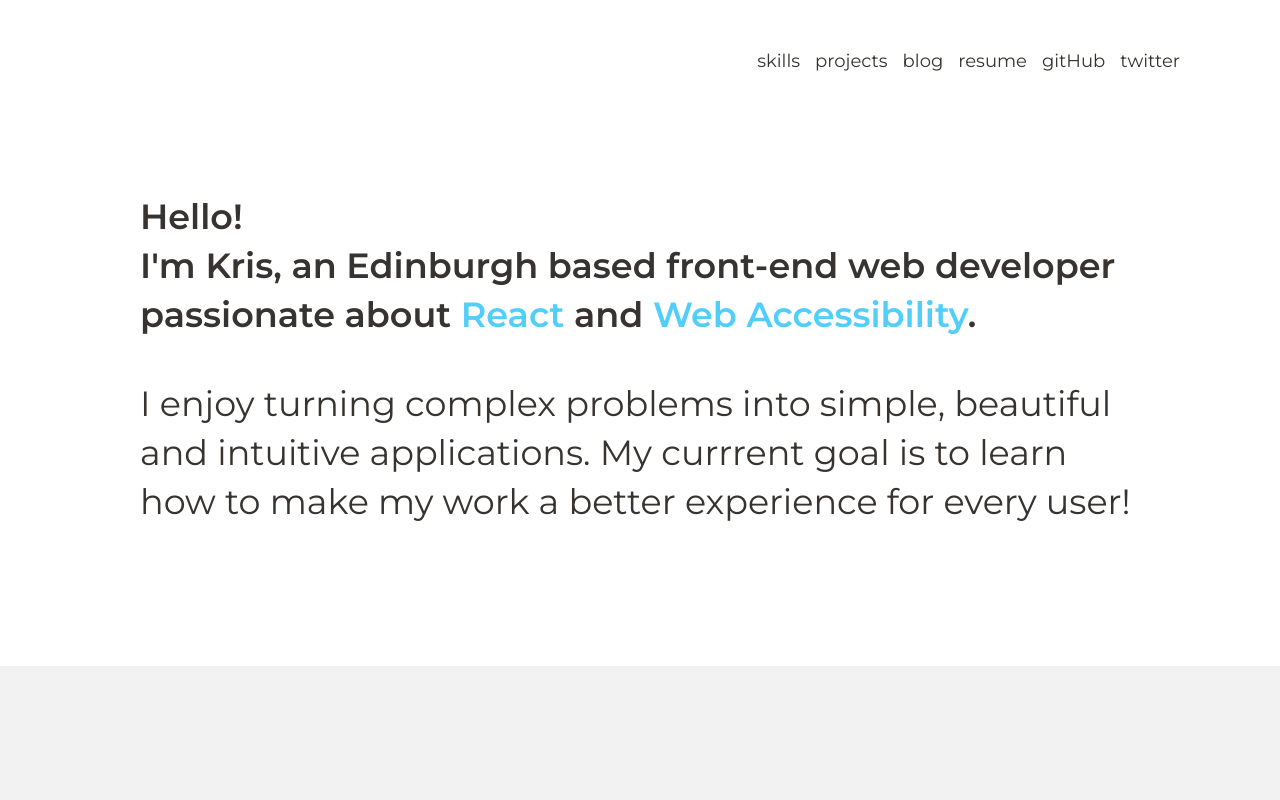
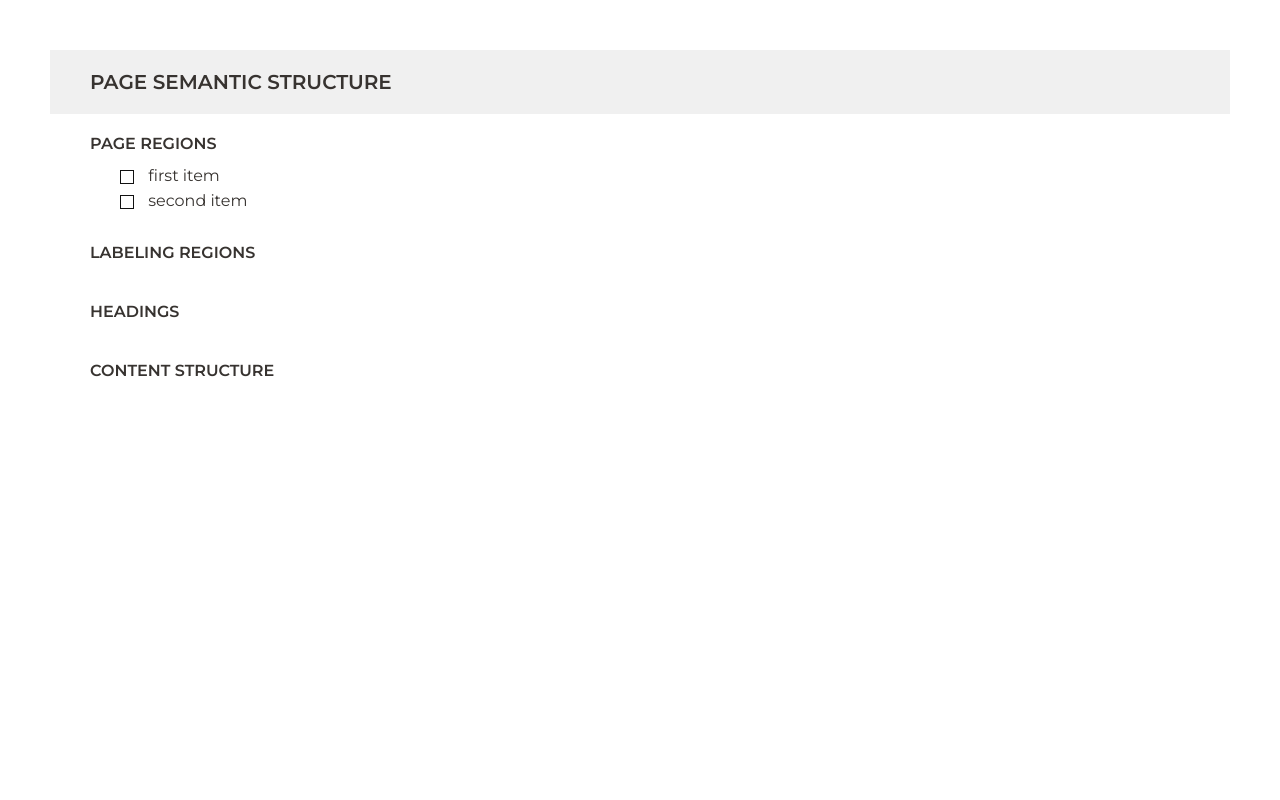
Before and after one commit to k2project/portfolio, a React (Create React App) app: page /checklist in a window 1280 px wide. Before the commit this address led to /. Shown: the top 800 px of the page. Built offline with nearby package versions, Linux system fonts and the light colour scheme.

Commit message:
checklist page

```diff
--- a/src/App.js
+++ b/src/App.js
@@ -5,6 +5,7 @@ import { BrowserRouter as Router, Route, Switch, Redirect } from 'react-router-d
 import Portfolio from './Portfolio/Portfolio';
 import Blog from './Blog/Blog';
 import Post from './Blog/Post/Post';
+import Checklist from './Checklist/Checklist';
 
 
 
@@ -17,6 +18,7 @@ function App() {
                 <Route exact path={`/`} component={Portfolio}/>
                 <Route  exact path={`/blog`} component={Blog}/>
                 <Route  exact path={`/blog/:post`} component={Post}/>
+                <Route  exact path={`/checklist`} component={Checklist}/>
                 <Redirect from='*' to='/' />
             </Switch>
 
--- a/src/Blog/posts/accessibility_checklist.js
+++ b/src/Blog/posts/accessibility_checklist.js
@@ -58,6 +58,9 @@ function References(){
                 </li>
                 <li>
                     <a href="https://romeo.elsevier.com/accessibility_checklist/"> Elsevier - <b>Accessibility Checklist</b></a>
+                </li>
+                <li>
+                    <a href="https://www.w3.org/WAI/tutorials/">W3C - <b>Web Accessibility Tutorials</b></a>
                 </li>
 
             </ol>
--- /dev/null
+++ b/src/Checklist/Checklist.js
@@ -0,0 +1,79 @@
+import React, {useState, useEffect} from 'react';
+import './Checklist.scss';
+
+function Checklist() {
+    useEffect(()=>{
+      const selectedItemsArr = JSON.parse(localStorage.getItem("checklist"));
+      const listItems = document.getElementsByClassName('checklist__item');
+      if(selectedItemsArr){
+        Array.from(listItems).forEach((item)=>{
+            const itemId = item.getAttribute('id');
+            if(selectedItemsArr.includes(itemId)){
+              item.classList.add('checklist__item--selected')
+            }
+        })
+      }
+    })
+    return(
+        <article className="checklist">
+          <SemanticStructure/>
+        </article>
+    )
+}
+
+export default Checklist;
+
+function ChecklistLiEl(props){
+  const [title, setTitle] = useState('Click to select item');
+  const selectedItemsArr = JSON.parse(localStorage.getItem("checklist")) || [];
+  function handleClick(e){
+    const btn = e.target.closest('button');
+    btn.parentElement.classList.toggle('checklist__item--selected');
+
+    if(btn.parentElement.classList.contains('checklist__item--selected')){
+      setTitle('Click to unselect item')
+      if (!selectedItemsArr.includes(props.id)){
+        selectedItemsArr.push(props.id)
+      }
+      localStorage.setItem("checklist", JSON.stringify(selectedItemsArr));
+    }else{
+      setTitle('Click to select item')
+      const index = selectedItemsArr.indexOf(props.id);
+      if (index !== -1) selectedItemsArr.splice(index, 1);
+      localStorage.setItem("checklist", JSON.stringify(selectedItemsArr));
+    }
+
+  }
+  return(
+    <li className="checklist__item" id={props.id}>
+      <button onClick={handleClick} title={title} className="checklist__button">
+      </button>
+      <span className="checklist__text">{props.children}</span>
+    </li>
+  )
+}
+
+function SemanticStructure(){
+  return(
+    <section className="checklist__section">
+        <h2 className="checklist__caption">Page Semantic Structure</h2>
+        <ul className="checklist__list">
+          <h3 className="checklist__list-caption">Page Regions</h3>
+          <ChecklistLiEl id="item-1"> first item</ChecklistLiEl>
+          <ChecklistLiEl id="item-2"> second item</ChecklistLiEl>
+        </ul>
+        <ul className="checklist__list">
+          <h3 className="checklist__list-caption">Labeling Regions</h3>
+          <li></li>
+        </ul>
+        <ul className="checklist__list">
+          <h3 className="checklist__list-caption">Headings</h3>
+          <li></li>
+        </ul>
+        <ul className="checklist__list">
+          <h3 className="checklist__list-caption">Content Structure</h3>
+          <li></li>
+        </ul>
+    </section>
+  )
+}
--- /dev/null
+++ b/src/Checklist/Checklist.scss
@@ -0,0 +1,52 @@
+@import './../App.scss';
+.checklist{
+  padding: 5rem;
+  font-size: 1.6rem;
+}
+.checklist__caption{
+  font-size: 2rem;
+  text-transform: uppercase;
+  font-weight: bold;
+  padding: 2rem 4rem;
+  background-color: #f0f0f0;
+}
+.checklist__list{
+  padding: 1rem 1rem 1rem 4rem;
+}
+.checklist__list-caption{
+  font-size: 1.6rem;
+  text-transform: uppercase;
+  margin: 1rem 0;
+}
+.checklist__item{
+  padding: .3rem 0 .3rem 3rem;
+}
+.checklist__button{
+  border: solid .1rem #111;
+  width: 1.4rem;
+  height: 1.4rem;
+  display: inline-block;
+  margin-right: 1rem;
+  top: .2rem;
+
+}
+.checklist__item--selected{
+  color: #c5c5c5;
+
+
+  .checklist__button{
+    border: none;
+  }
+  .checklist__button:after{
+    content: "\2714";
+    font-weight: bold;
+    font-size: 1.6rem;
+    line-height: .9;
+    color: $color_green;
+
+  }
+}
+
+.checklist__text{
+
+}
```
